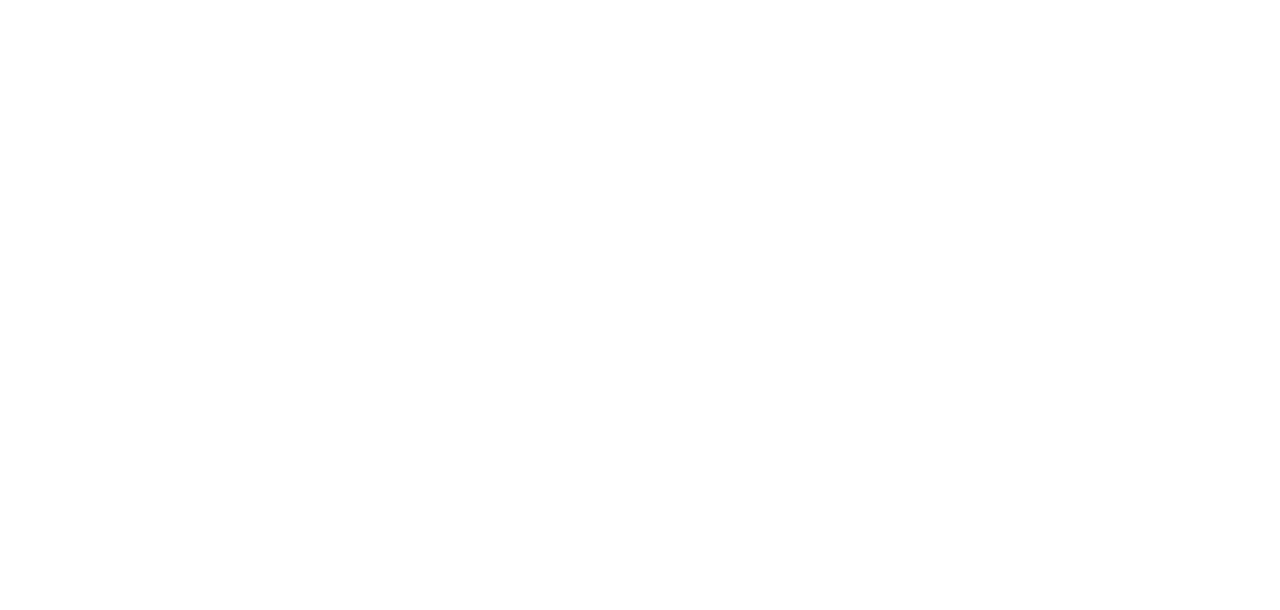
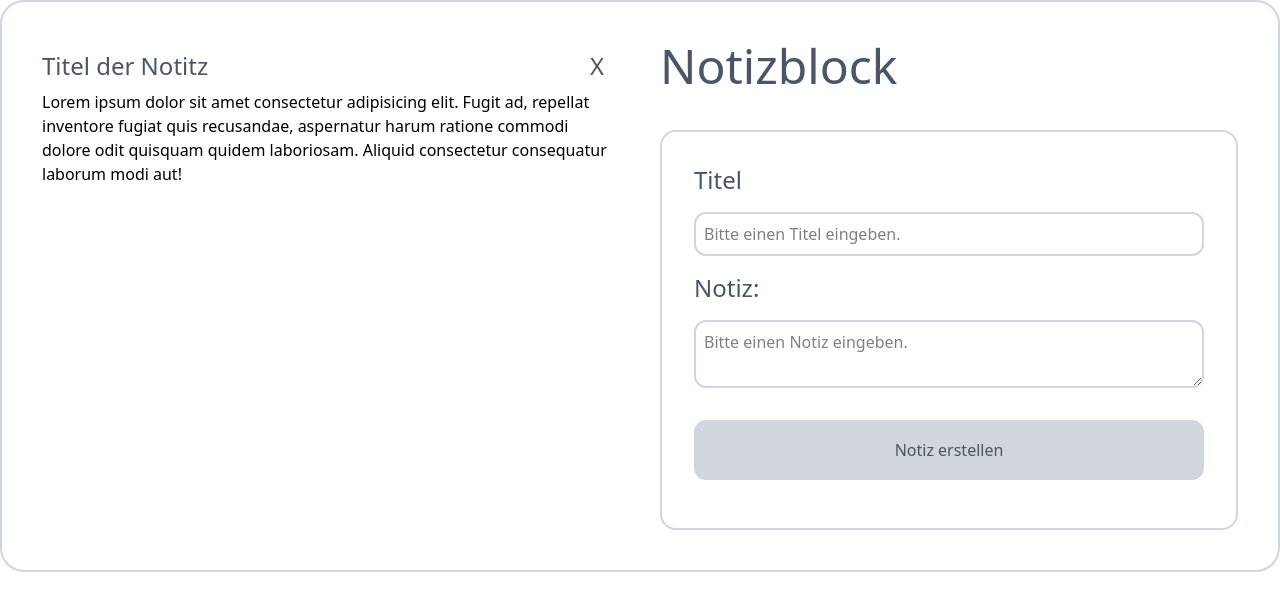
Before and after one commit to mideasdesign/Notizblock, a website built with Vite: page index.html in a window 1280 px wide. Built offline with nearby package versions, Linux system fonts and the light colour scheme.

Commit message:
adding Style to the project

```diff
--- a/global.css
+++ b/global.css
@@ -1,3 +1,4 @@
+@import "tailwindcss";
 *, *::before, *::after{
    box-sizing: border-box;
 }
--- a/index.html
+++ b/index.html
@@ -4,8 +4,40 @@
     <meta charset="UTF-8">
     <meta name="viewport" content="width=device-width, initial-scale=1.0">
     <title>Mein Notizblock</title>
+    <script src="./main.js"></script>
+    <link rel="stylesheet" href="global.css">
 </head>
 <body>
-
+    <main class="grid grid-cols-2 gap-10 w-dvw sm:max-w-7xl p-10 rounded-3xl border-2 border-gray-300">
+        <section>
+            <div id="accordion">
+                <div class="flex justify-between items-center">
+                <h3 id="note-header" class="text-2xl text-gray-600 ">Titel der Notitz</h3>
+                <button class="text-2xl text-gray-600 py-2 px-4">X</button>
+                </div>
+                <div id="note-content">
+                    <p>
+                        Lorem ipsum dolor sit amet consectetur adipisicing elit. Fugit ad, repellat inventore fugiat quis recusandae, aspernatur harum ratione commodi dolore odit quisquam quidem laboriosam. Aliquid consectetur consequatur laborum modi aut!
+                    </p>
+                </div>
+            </div>
+          </section>
+          <section class="col-span-1">
+            <div class="mb-10">
+                <h1 class="text-5xl text-gray-600">Notizblock</h1>
+            </div>
+            <div id="create-note" class="col-span-1">
+                <form action="" class="grid p-8 rounded-2xl border-2 border-gray-300">
+                    <label for="note-title" class="text-2xl text-gray-600">Titel</label>
+                    <input type="text" id="note-title" class="border-2 rounded-xl  border-gray-300 p-2 my-4" placeholder="Bitte einen Titel eingeben.">
+                    <label for="note-content" class="text-2xl text-gray-600">Notiz:</label>
+                    <textarea name="Note" id="note-content" class="p-2  my-4 rounded-xl  border-2 border-gray-300" placeholder="Bitte einen Notiz eingeben."></textarea>
+                    <button id="add-button" class="text-gray-600 rounded-xl border-2 bg-gray-300 py-4 my-4 hover:bg-white border-gray-300 hover:shadow-neutral-200 hover:shadow-2xl" onclick="addNote()">Notiz erstellen</button>
+                </form>
+            </div>
+          </section>
+    </main>
+    <footer>
+    </footer>
 </body>
 </html>
--- a/main.js
+++ b/main.js
@@ -1,6 +1,7 @@
 let notes = [];
 function rendererNotes(){
-let contentRef = document.getElementById('content')
+let contentRef = document.getElementById('note-content');
+let noteTitle = document.getElementById('note-title');
 contentRef.innerHTML = notes;
 }
 function addNote(){
--- /dev/null
+++ b/vite.config.ts
@@ -0,0 +1,7 @@
+import { defineConfig } from 'vite'
+import tailwindcss from '@tailwindcss/vite'
+export default defineConfig({
+  plugins: [
+    tailwindcss(),
+  ],
+})
```
Also changed, not shown: package.json (added, +18 -0 lines), src/assets/css/styles.css (added), 2 other files.
